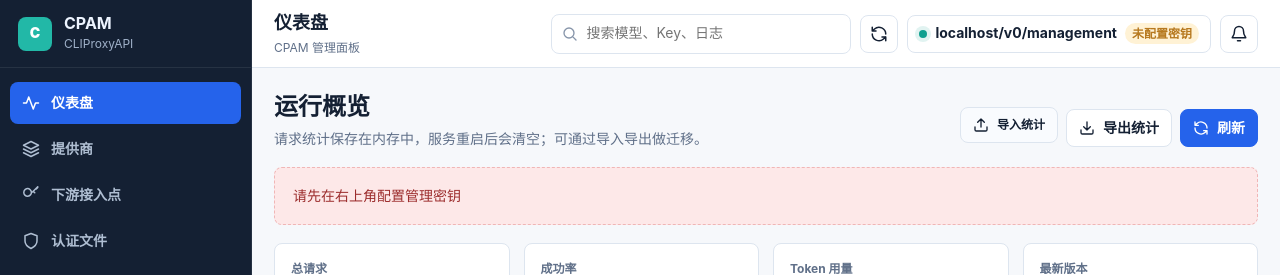
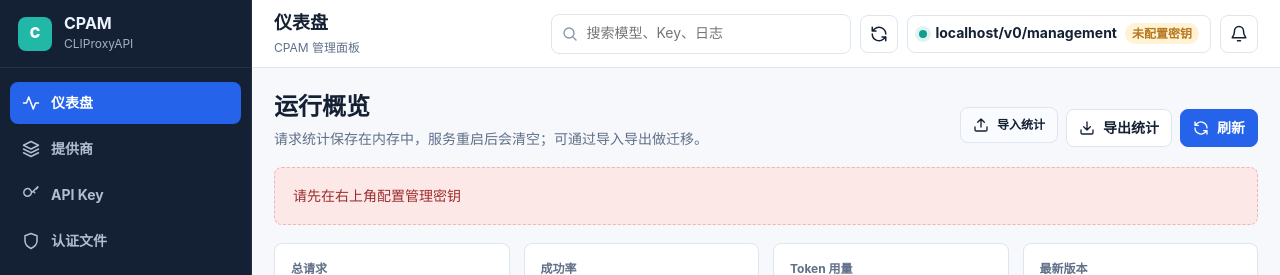
Before and after one commit to ysxk/new-cpam, a React (Vite) app: page /auth-files in a window 1280 px wide. Shown: the top 275 px of the page. Built offline with nearby package versions, Linux system fonts and the light colour scheme.

Commit message:
Rename sidebar API key item

```diff
--- a/package.json
+++ b/package.json
@@ -1,7 +1,7 @@
 {
   "name": "cpam-webui",
   "private": true,
-  "version": "0.1.1",
+  "version": "0.1.2",
   "type": "module",
   "scripts": {
     "dev": "vite",
--- a/src/components/Sidebar.tsx
+++ b/src/components/Sidebar.tsx
@@ -11,7 +11,7 @@ interface NavItem {
 const navItems: NavItem[] = [
   { to: "/", label: "仪表盘", icon: "activity" },
   { to: "/providers", label: "提供商", icon: "layers" },
-  { to: "/keys", label: "下游接入点", icon: "key" },
+  { to: "/keys", label: "API Key", icon: "key" },
   { to: "/auth-files", label: "认证文件", icon: "shield" },
   { to: "/oauth", label: "OAuth 登录", icon: "shield" },
   { to: "/quota", label: "配额", icon: "activity" },
```
Also changed, not shown: 1 other file (tests, documents, lock files or other folders).
